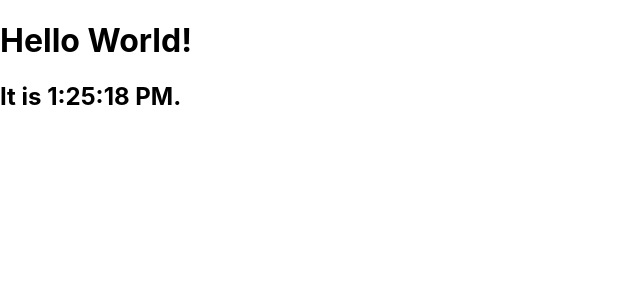
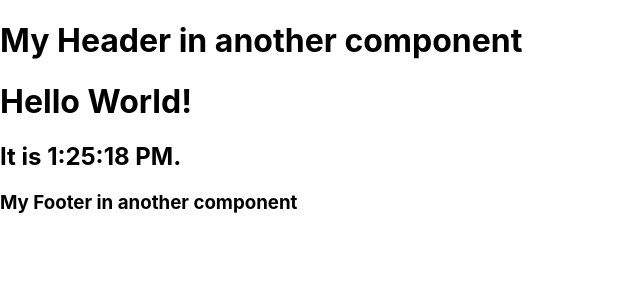
Before and after one commit to Nathan-Dean371/Data-Representation-Querying, a React (Create React App) app in the folder Lab 2/my-app/: page / in a window 1280 px wide. Shown: the top 300 px of the page, without its empty margins (0-640 px from the left). Built offline with nearby package versions, Linux system fonts and the light colour scheme.

Commit message:
Edited App.js
Added component imports and placed the components in the returned 'div'

```diff
--- a/Lab 2/my-app/src/App.js
+++ b/Lab 2/my-app/src/App.js
@@ -1,11 +1,15 @@
 import logo from './logo.svg';
 import './App.css';
+import Header from './components/Header';
+import Content from './components/Content';
+import Footer from './components/Footer';
 
 function App() {
   return (
     <div>
-      <h1>Hello World!</h1>
-      <h2>It is {new Date().toLocaleTimeString()}.</h2>
+      <Header />
+      <Content />
+      <Footer />
     </div>
   );
 }
```
Also changed, not shown: Lab 2/my-app/src/components/Content.js (renamed from Lab 2/my-app/components/Content.js), Lab 2/my-app/src/components/Footer.js (renamed from Lab 2/my-app/components/Footer.js), Lab 2/my-app/src/components/Header.js (renamed from Lab 2/my-app/components/Header.js).
